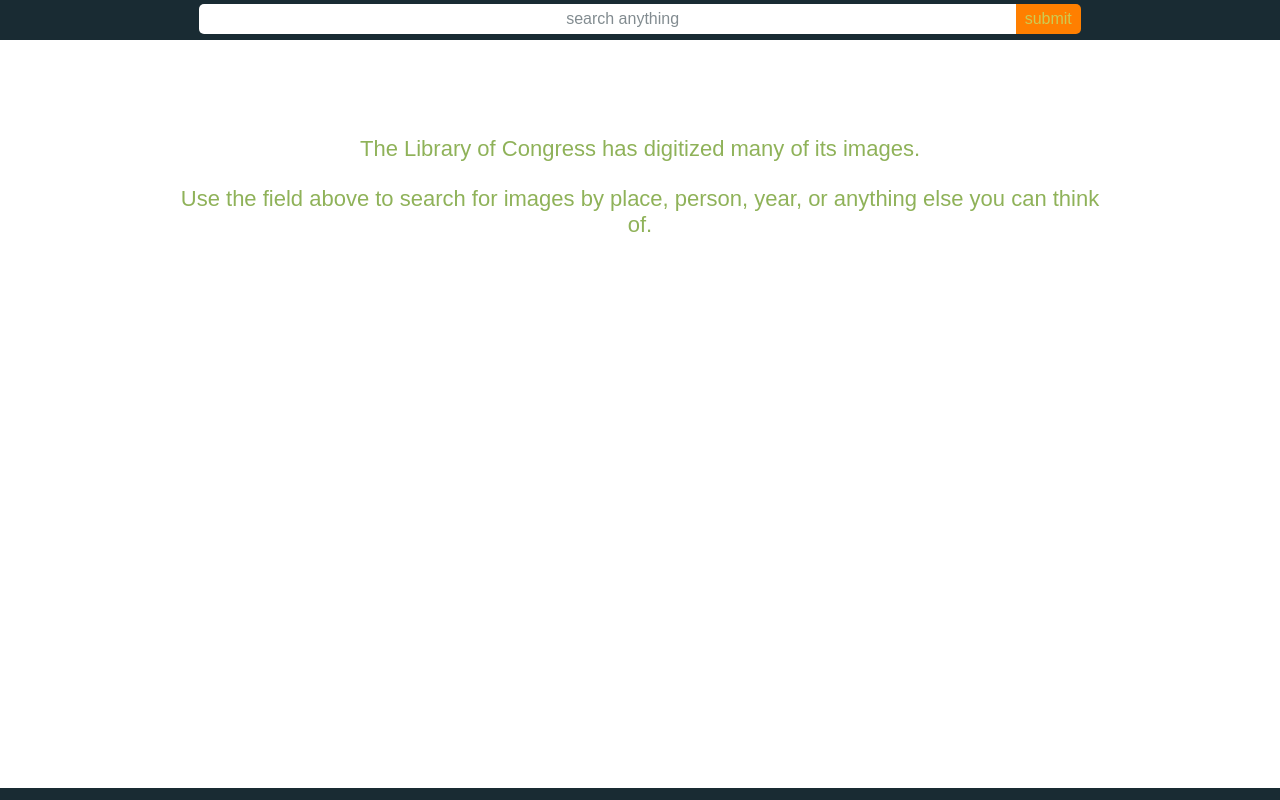
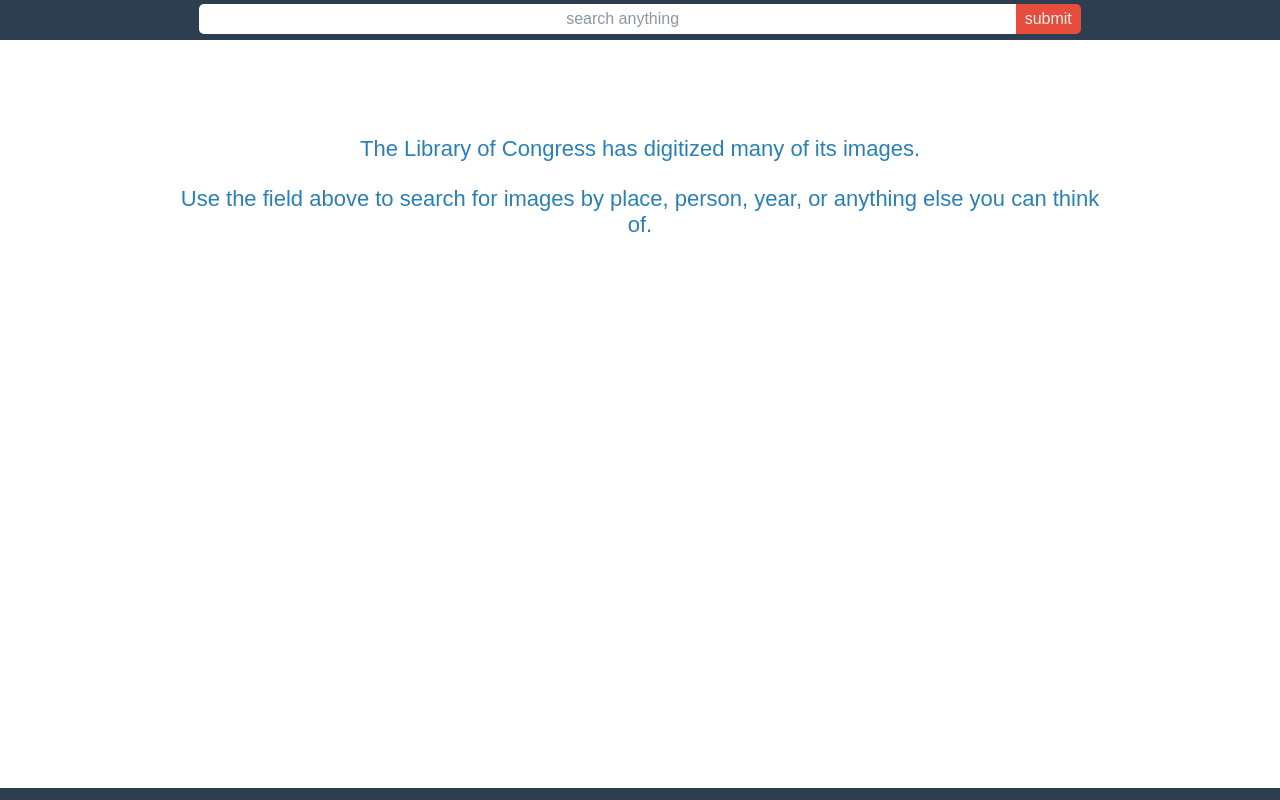
Before and after one commit to elmeltone/apihack-v2, a website built with webpack: page public/index.html in a window 1280 px wide. Built offline with nearby package versions, Linux system fonts and the light colour scheme.

Commit message:
Changes color palette

```diff
--- a/public/sass/main.scss
+++ b/public/sass/main.scss
@@ -8,11 +8,11 @@
 
 /***** Colors ******/
 
-$emphasis: #FF7F00;
-$bright: #FFD933;
-$anchor: #CCCC52;
-$complement: #8FB259;
-$dark: #192B33;
+$emphasis: #E74C3C;
+$dark: #2C3E50;
+$anchor: #ECF0F1;
+$bright: #3498DB;
+$complement: #2980B9;
 $plain: #FFFFFF;
 
 /*
```
Also changed, not shown: public/main.css.
